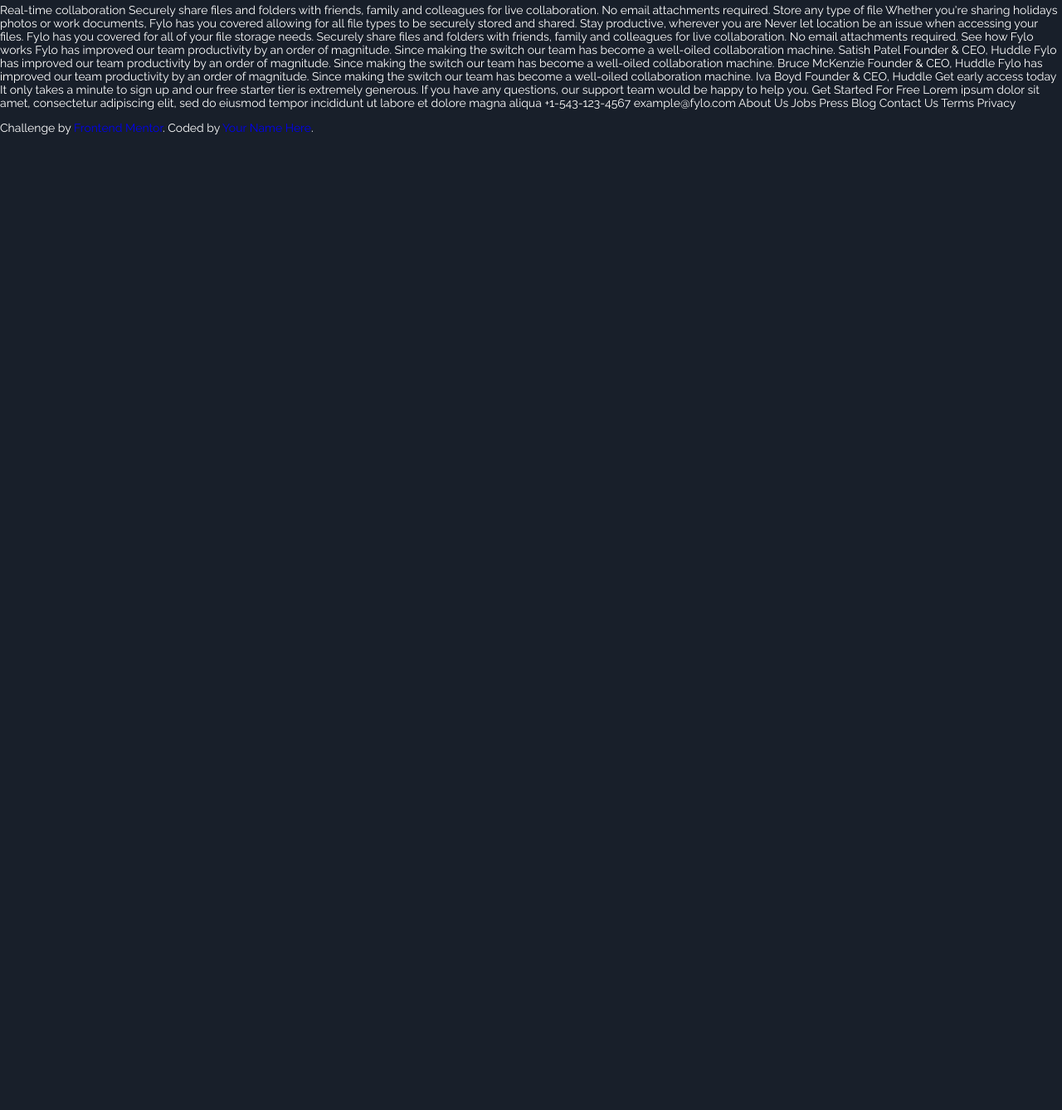
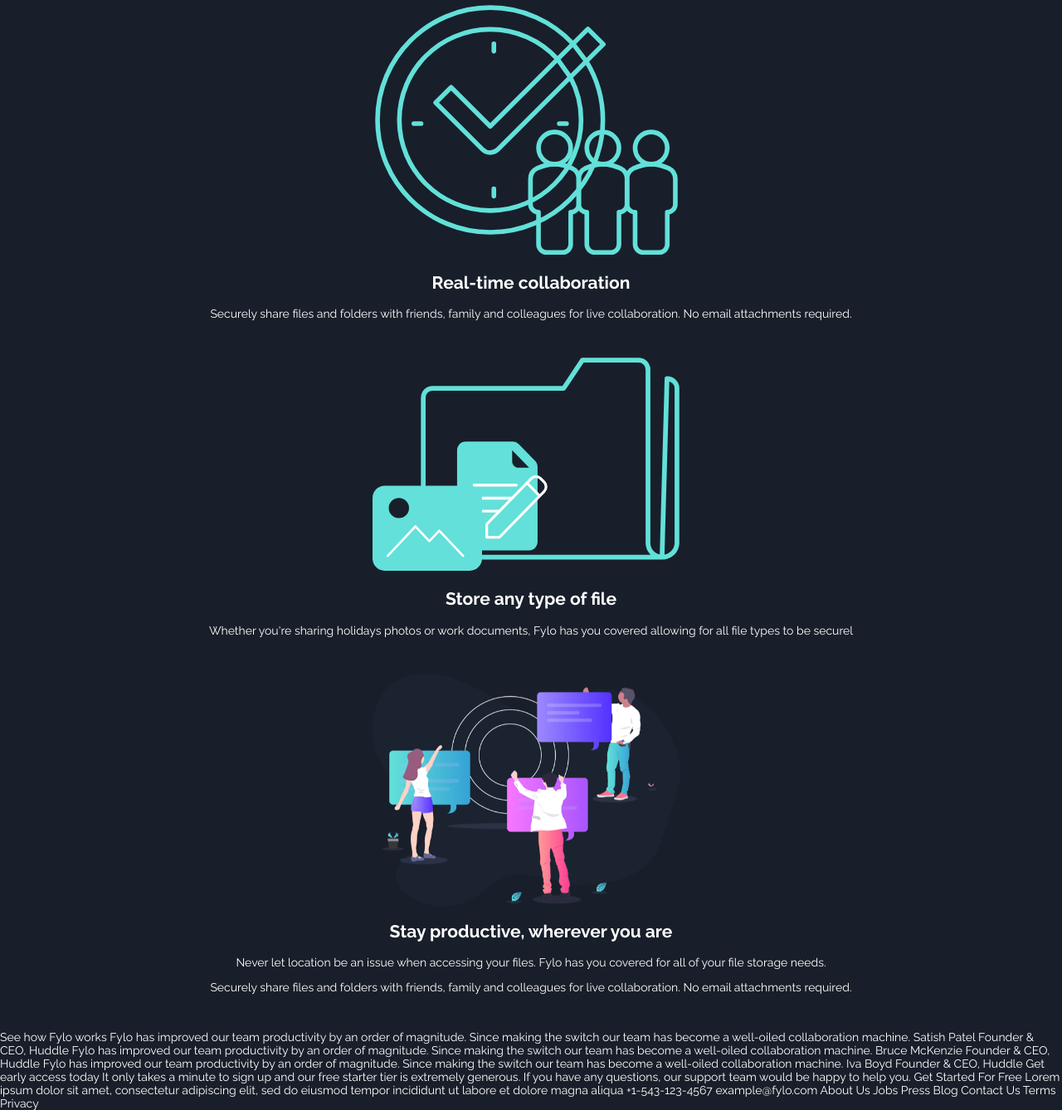
Before and after one commit to paulzay/fylo, a plain HTML site: page index.html in a window 1280 px wide. Shown: the part 2100-3438 px from the top of the page at 83% size. Before the commit the page ends 2276 px from the top, so only its background shows below. Drawn offline with Linux system fonts and the light colour scheme.

Commit message:
add more sections and styles

```diff
--- a/index.html
+++ b/index.html
@@ -52,27 +52,43 @@
         features we allow to help secure your files.</p>
     </div>
   </section>
+  <section class="collab">
+    <img src="./images/icon-collaboration.svg" alt="collabs">
+    <div class="sc4">
+      <h1>Real-time collaboration</h1>
+      <p>Securely share files and folders with friends, family and colleagues for live collaboration.
+        No email attachments required.</p>
+    </div>
+  </section>
+  <section class="collab">
+    <img src="./images/icon-any-file.svg" alt="file">
+    <div class="sc4">
+      <h1>Store any type of file</h1>
+      <p>
+        Whether you're sharing holidays photos or work documents, Fylo has you covered allowing for all
+        file types to be securel</p>
+    </div>
+  </section>
+  <section class="collab">
+    <img src="./images/illustration-stay-productive.png" alt="work">
+    <div class="sc4">
+      <h1>Stay productive, wherever you are</h1>
+      <p>Never let location be an issue when accessing your files. Fylo has you covered for all of your file
+        storage needs.</p>
+      <p>Securely share files and folders with friends, family and colleagues for live collaboration. No email
+        attachments required.</p>
+    </div>
+  </section>
 
 
 
 
-  Real-time collaboration
 
-  Securely share files and folders with friends, family and colleagues for live collaboration.
-  No email attachments required.
 
-  Store any type of file
 
-  Whether you're sharing holidays photos or work documents, Fylo has you covered allowing for all
-  file types to be securely stored and shared.
 
-  Stay productive, wherever you are
 
-  Never let location be an issue when accessing your files. Fylo has you covered for all of your file
-  storage needs.
 
-  Securely share files and folders with friends, family and colleagues for live collaboration. No email
-  attachments required.
 
   See how Fylo works
 
@@ -117,10 +133,6 @@
   Privacy
 
   <footer>
-    <p class="attribution">
-      Challenge by <a href="https://www.frontendmentor.io?ref=challenge" target="_blank">Frontend Mentor</a>.
-      Coded by <a href="#">Your Name Here</a>.
-    </p>
   </footer>
 </body>
 
--- a/stylesheets/app.scss
+++ b/stylesheets/app.scss
@@ -100,5 +100,19 @@
     }
   }
 }
+.collab {
+  margin: 30px 6vw;
+  display: flex;
+  flex-direction: column;
+  justify-content: center;
+  img {
+    width: 33%;
+    margin-left: 33%;
+  }
+  .sc4 h1,
+  p {
+    text-align: center;
+  }
+}
 @media screen and (min-width: 376px) {
 }
```
Also changed, not shown: stylesheets/app.css, 1 other file.
